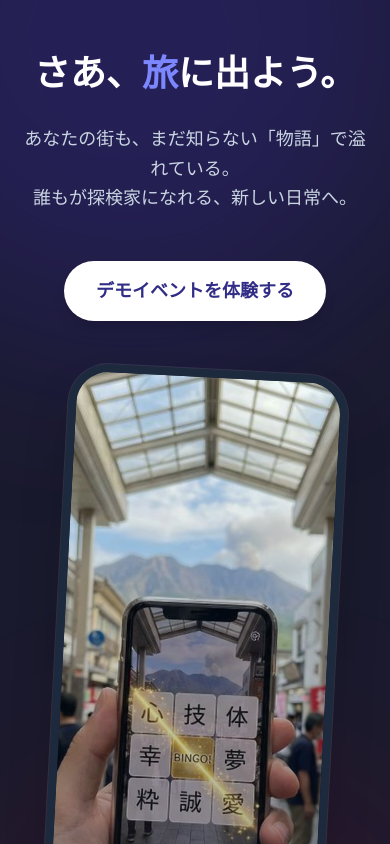
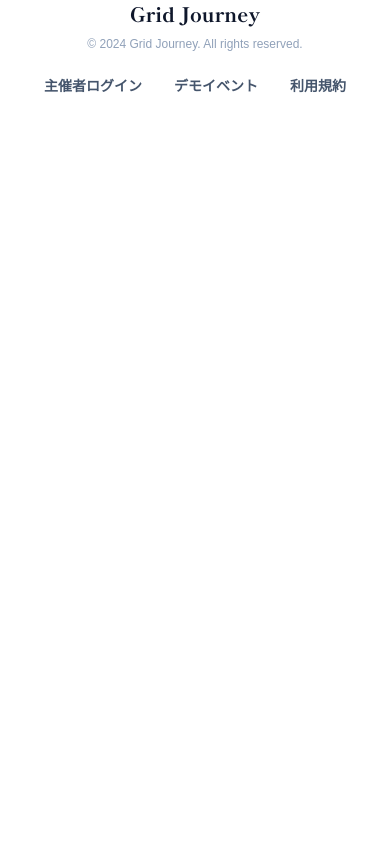
Before and after one commit to gogoyoshimyy/grid-journey, a Next.js app: page / in a window 390 px wide. Shown: the part 7060-7904 px from the top of the page. After the commit the page ends 7204 px from the top, so only its background shows below. Built offline with nearby package versions, Linux system fonts and the light colour scheme.

Commit message:
Remove demo preview section from footer

```diff
--- a/components/landing/Footer.tsx
+++ b/components/landing/Footer.tsx
@@ -5,50 +5,6 @@ import Link from 'next/link';
 export default function Footer() {
     return (
         <footer className="bg-white border-t border-slate-100">
-            {/* Demo Preview Section */}
-            <div className="py-24 bg-[#1a1a2e] relative overflow-hidden">
-                {/* Background Accents */}
-                <div className="absolute top-0 left-0 w-full h-full overflow-hidden z-0">
-                    <div className="absolute top-[-20%] right-[-10%] w-[600px] h-[600px] rounded-full bg-indigo-600/20 blur-[100px]" />
-                    <div className="absolute bottom-[-20%] left-[-10%] w-[500px] h-[500px] rounded-full bg-red-600/10 blur-[100px]" />
-                </div>
-
-                <div className="container mx-auto px-4 relative z-10">
-                    <div className="flex flex-col md:flex-row items-center justify-center gap-12 lg:gap-24">
-
-                        {/* Text CTA */}
-                        <div className="text-center md:text-left space-y-8 max-w-lg">
-                            <h2 className="text-4xl md:text-5xl font-black text-white font-kanji leading-tight">
-                                さあ、<span className="text-indigo-400">旅</span>に出よう。
-                            </h2>
-                            <p className="text-slate-300 text-lg leading-relaxed">
-                                あなたの街も、まだ知らない「物語」で溢れている。<br />
-                                誰もが探検家になれる、新しい日常へ。
-                            </p>
-                            <div className="pt-4">
-                                <Link href="/e/demo-bingo" className="inline-flex items-center justify-center px-8 py-4 bg-white text-indigo-900 font-bold rounded-full hover:bg-indigo-50 transition-all shadow-lg hover:shadow-indigo-500/20 text-lg">
-                                    デモイベントを体験する
-                                </Link>
-                            </div>
-                        </div>
-
-                        {/* Phone Preview */}
-                        <div className="relative w-[280px] h-[580px] bg-slate-900 rounded-[2.5rem] border-8 border-slate-800 shadow-2xl overflow-hidden ring-1 ring-white/10 rotate-3 hover:rotate-0 transition-all duration-500">
-                            <div className="absolute inset-0 bg-slate-800">
-                                {/* Screenshot Image */}
-                                <img
-                                    src="/images/demo-preview-mobile.png"
-                                    alt="Demo Screen"
-                                    className="w-full h-full object-cover"
-                                />
-                                {/* Overlay Gradient */}
-                                <div className="absolute inset-0 bg-gradient-to-t from-slate-900/40 to-transparent pointer-events-none" />
-                            </div>
-                        </div>
-
-                    </div>
-                </div>
-            </div>
 
             <div className="container mx-auto px-4 py-12 flex flex-col md:flex-row justify-between items-center gap-6">
                 <div className="text-center md:text-left">
```
